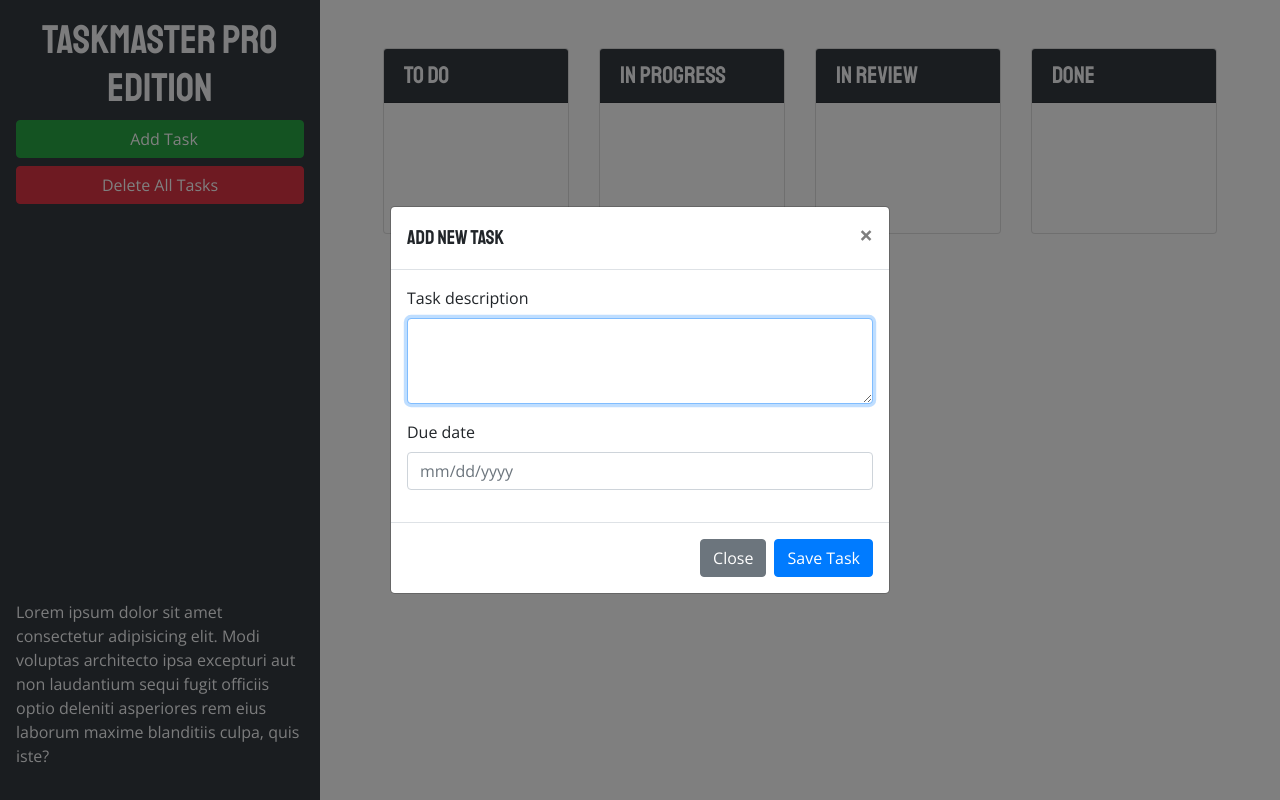
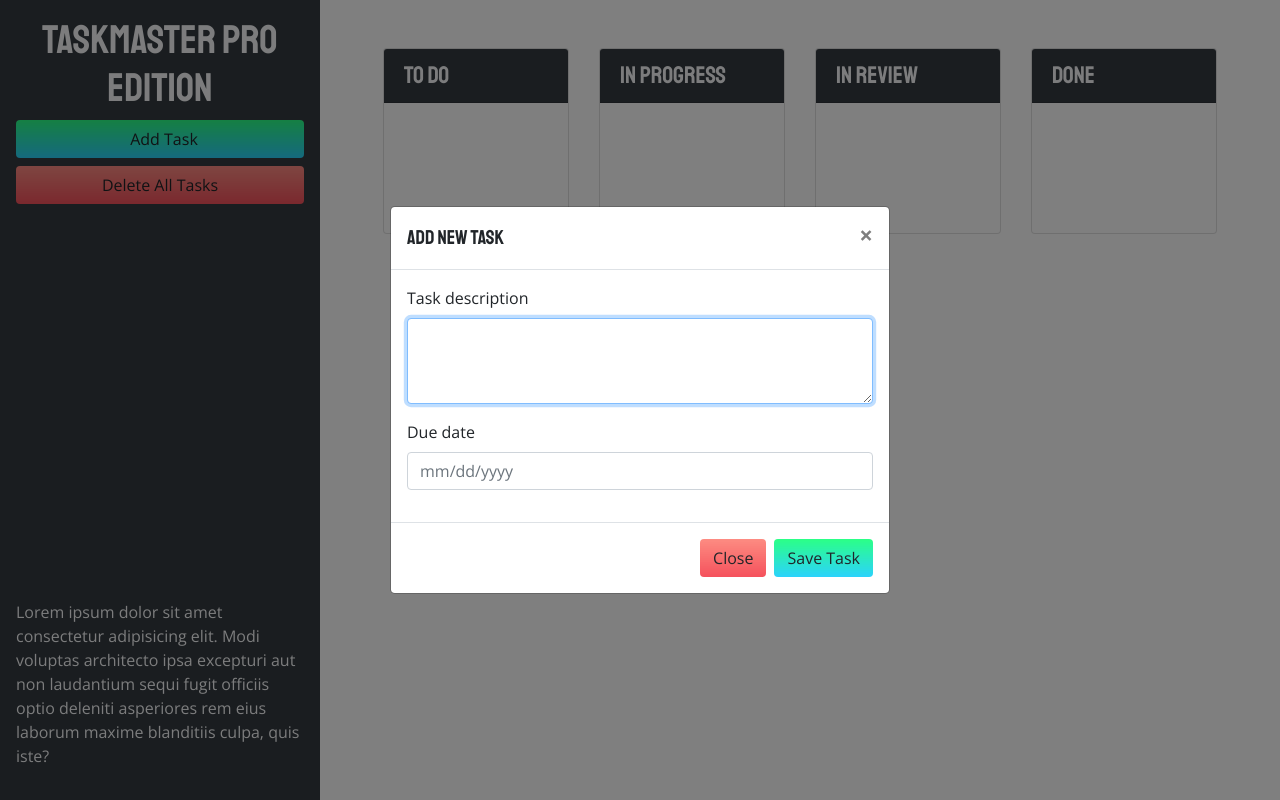
Before and after one commit to BryceStockman/taskmaster-pro, a plain HTML site: page index.html in a window 1280 px wide. Both pictures are taken after a click on the button "Add Task". Drawn offline with nearby package versions, Linux system fonts and the light colour scheme; a web font is replaced by a local one.

Commit message:
UX enhancements

```diff
--- a/assets/css/style.css
+++ b/assets/css/style.css
@@ -41,3 +41,33 @@ ul.list-group {
 .bottom-trash-active {
   background-color: rgba(234, 0, 39, 1);
 }
+
+.btn-add,
+.btn-save {
+  background-color: #fa8bff;
+  background-image: linear-gradient(
+    45deg,
+    #fa8bff 0%,
+    #2bd2ff 52%,
+    #2bff88 90%
+  );
+  transition: all 0.5s ease-out;
+  background-size: 1px 100px;
+  background-position: 0 -10px;
+}
+
+.btn-close,
+.btn-delete {
+  background-color: #ea0028;
+  background-image: linear-gradient(180deg, #ff9a8b 0%, #ea0028 100%);
+  transition: all 0.5s ease-out;
+  background-size: 1px 100px;
+  background-position: 0 -10px;
+}
+
+.btn-add:hover,
+.btn-save:hover,
+.btn-close:hover,
+.btn-delete:hover {
+  background-position: 1px -50px;
+}
--- a/assets/js/script.js
+++ b/assets/js/script.js
@@ -140,7 +140,7 @@ $('#modalDueDate').datepicker({
 });
 
 // save button in modal was clicked
-$('#task-form-modal .btn-primary').click(function () {
+$('#task-form-modal .btn-save').click(function () {
   // get form values
   var taskText = $('#modalTaskDescription').val();
   var taskDate = $('#modalDueDate').val();
--- a/index.html
+++ b/index.html
@@ -40,13 +40,13 @@
         <h1 class="text-center">Taskmaster Pro Edition</h1>
         <button
           id="create-task"
-          class="btn btn-block btn-success"
+          class="btn btn-block btn-add"
           data-toggle="modal"
           data-target="#task-form-modal"
         >
           <span class="oi oi-plus mr-2"></span> Add Task
         </button>
-        <button id="remove-tasks" class="btn btn-block btn-danger">
+        <button id="remove-tasks" class="btn btn-block btn-delete">
           <span class="oi oi-trash"></span> Delete All Tasks
         </button>
         <span
@@ -157,14 +157,10 @@
             </form>
           </div>
           <div class="modal-footer">
-            <button
-              type="button"
-              class="btn btn-secondary"
-              data-dismiss="modal"
-            >
+            <button type="button" class="btn btn-close" data-dismiss="modal">
               Close
             </button>
-            <button type="button" class="btn btn-primary">Save Task</button>
+            <button type="button" class="btn btn-save">Save Task</button>
           </div>
         </div>
       </div>
```
